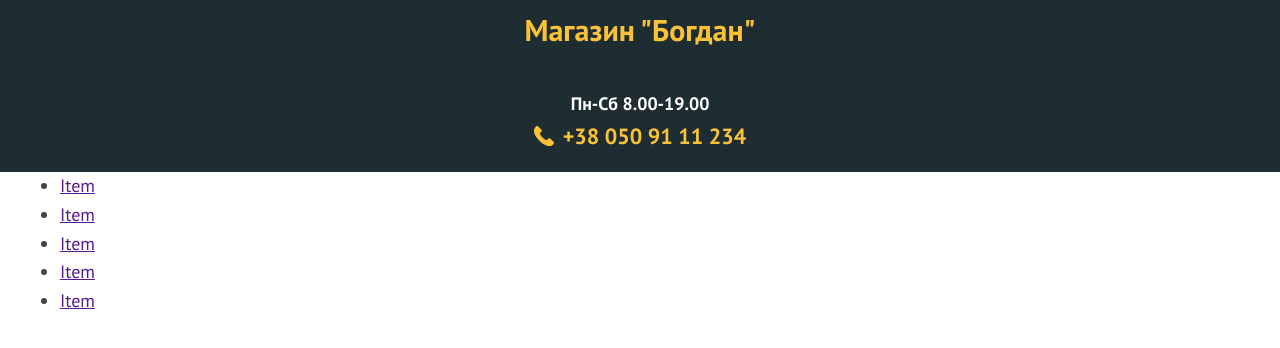
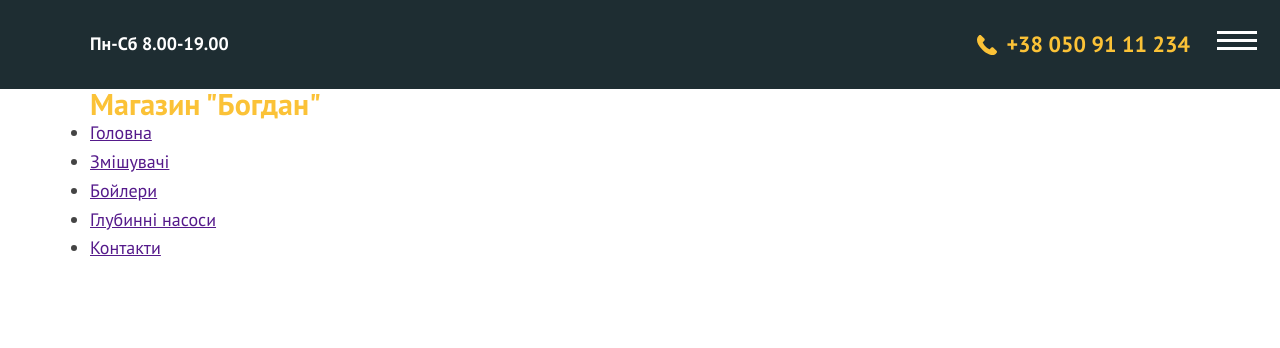
Before and after one commit to timoshuk/bogdan-shop, a website: page app/index.html in a window 1280 px wide. Drawn offline with Linux system fonts and the light colour scheme.

Commit message:
add toggle btn

```diff
--- a/app/index.html
+++ b/app/index.html
@@ -85,33 +85,41 @@
             </div>
           </div>
         </div>
+        <div class="header__content">
           <div class="container">
             <div class="logo">
               Магазин "Богдан"
             </div>
 
             <nav class="main-nav">
+              <button id="main-nav__btn-toggle" class="main-nav__btn">
+                <span></span>
+                <span></span>
+                <span></span>
+              </button>
               <ul class="main-nav__list">
                 <li class="main-nav__item">
-                <a href="" class="main-nav__link">Item</a>
+                  <a href="" class="main-nav__link">Головна</a>
                 </li>
                 <li class="main-nav__item">
-                <a href="" class="main-nav__link">Item</a>
+                  <a href="" class="main-nav__link">Змішувачі</a>
                 </li>
                 <li class="main-nav__item">
-                <a href="" class="main-nav__link">Item</a>
+                  <a href="" class="main-nav__link">Бойлери</a>
                 </li>
                 <li class="main-nav__item">
-                <a href="" class="main-nav__link">Item</a>
+                  <a href="" class="main-nav__link">Глубинні насоси</a>
                 </li>
                 <li class="main-nav__item">
-                <a href="" class="main-nav__link">Item</a>
+                  <a href="" class="main-nav__link">Контакти</a>
                 </li>
               </ul>
             </nav>
             <!-- Nav -->
           </div>
           <!-- Container -->
+        </div>
+        <!-- header__content -->
       </header>
 
       <div class="test-fonts"></div>
--- a/app/js/custom.js
+++ b/app/js/custom.js
@@ -1,3 +1,10 @@
 "use strict";
 
-window.onload = function () {};
+window.onload = function () {
+  var toggleBtn = document.getElementById("main-nav__btn-toggle");
+  toggleBtn.addEventListener("click", showMenu);
+
+  function showMenu() {
+    toggleBtn.classList.toggle("main-nav__btn--open");
+  }
+};
--- a/app/scripts/custom.js
+++ b/app/scripts/custom.js
@@ -1 +1,9 @@
-window.onload = () => {};
+window.onload = () => {
+  const toggleBtn = document.getElementById("main-nav__btn-toggle");
+
+  toggleBtn.addEventListener("click", showMenu);
+
+  function showMenu() {
+    toggleBtn.classList.toggle("main-nav__btn--open");
+  }
+};
--- a/app/scss/_container.scss
+++ b/app/scss/_container.scss
@@ -4,4 +4,9 @@
   margin-right: auto;
   padding-left: 20px;
   padding-right: 20px;
+
+  @include mq("tablet") {
+    padding-left: 50px;
+    padding-right: 50px;
+  }
 }
--- a/app/scss/_header.scss
+++ b/app/scss/_header.scss
@@ -1,5 +1,5 @@
 #header {
-  position: relative;
+  @include block;
 }
 
 .header__top {
@@ -9,4 +9,17 @@
   text-align: center;
   padding-top: 5em;
   padding-bottom: 1em;
+  @include mq("tablet") {
+    text-align: left;
+    padding-top: 1.5em;
+    padding-bottom: 1.5em;
+  }
+
+  & .container {
+    @include mq("tablet") {
+      display: flex;
+      justify-content: space-between;
+      align-items: center;
+    }
+  }
 }
--- a/app/scss/_logo.scss
+++ b/app/scss/_logo.scss
@@ -8,4 +8,12 @@
   top: 0.5em;
   left: 50%;
   transform: translateX(-50%);
+
+  @include mq("tablet") {
+    position: relative;
+    text-align: left;
+    top: initial;
+    left: initial;
+    transform: initial;
+  }
 }
--- /dev/null
+++ b/app/scss/_main-nav.scss
@@ -0,0 +1,47 @@
+.main-nav__btn {
+  z-index: 999;
+  position: fixed;
+  top: 1em;
+  right: 1em;
+  background: transparent;
+  width: 50px;
+  height: 50px;
+  outline: none;
+  border: none;
+  border-radius: 5px;
+  padding: 5px;
+
+  & span {
+    @include animate;
+    display: block;
+    opacity: 1;
+    min-height: 3px;
+    background: $light-color;
+    margin-bottom: 5px;
+  }
+
+  &:hover,
+  &:focus {
+    & span {
+      background: $hover-color;
+    }
+  }
+}
+
+.main-nav__btn--open {
+  & span {
+    background: $hover-color;
+  }
+
+  & span:nth-child(2) {
+    opacity: 0;
+    display: none;
+  }
+
+  & span:first-child {
+    transform: rotate(45deg);
+  }
+  & span:last-child {
+    transform: rotate(-45deg) translate(5px, -5px);
+  }
+}
--- a/app/scss/_mixins.scss
+++ b/app/scss/_mixins.scss
@@ -1,3 +1,11 @@
+@mixin animate {
+  transition: all 0.3s ease-in-out;
+}
+@mixin block {
+  position: relative;
+  min-height: 100vh;
+}
+
 //https://engageinteractive.co.uk/blog/top-10-scss-mixins
 
 //Media queries
--- a/app/scss/_phone.scss
+++ b/app/scss/_phone.scss
@@ -9,10 +9,18 @@
 }
 
 .phone__link {
+  @include animate;
   display: block;
   position: relative;
   text-decoration: none;
   color: $main-color;
   font-size: 2.2rem;
   text-align: left;
+  outline: none;
+
+  &:hover,
+  &:focus {
+    text-decoration: underline;
+    color: $hover-color;
+  }
 }
--- a/app/scss/_variables.scss
+++ b/app/scss/_variables.scss
@@ -1,5 +1,6 @@
 $font-color: #444;
 $main-color: #fbc237;
+$hover-color: #d7103b;
 $light-color: #fff;
 $main-font: "PT Sans", sans-serif;
 $bg-dark: #1e2d32;
--- a/app/scss/styles.scss
+++ b/app/scss/styles.scss
@@ -6,3 +6,4 @@
 @import "header";
 @import "phone";
 @import "logo";
+@import "main-nav";
```
Also changed, not shown: app/css/styles.css, 1 other file. Lines whose indentation alone changed are shown as unchanged.
